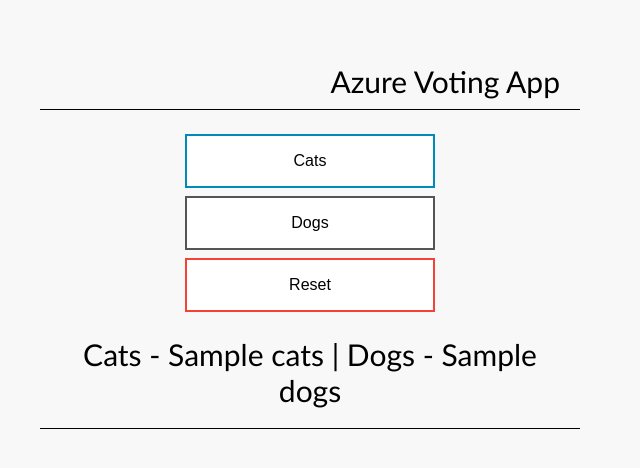
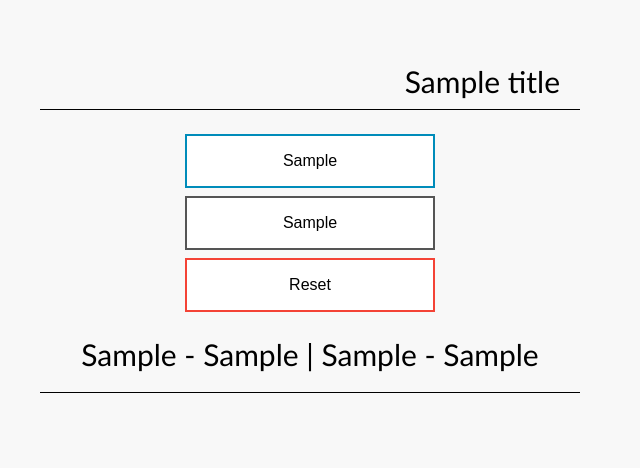
Before and after one commit to neilpeterson/flask-voting-app-mysql, a Flask app: template templates/index.html in a window 1280 px wide. Shown: the top 468 px of the page, without its empty margins (330-970 px from the left). Run offline with Flask 2, Linux system fonts and the light colour scheme; the template is opened without the code that fills it: most values are stand-ins (such as "Sample title", 1, 10 or a date in 2020).

Commit message:
config file and auto incriment id

```diff
--- /dev/null
+++ b/config_file.cfg
@@ -0,0 +1,11 @@
+# MySql Configuration
+MYSQL_DATABASE_USER = 'dbuser'
+MYSQL_DATABASE_PASSWORD = 'Password12'
+MYSQL_DATABASE_DB = 'azurevote'
+MYSQL_DATABASE_HOST = '10.0.0.5'
+
+# UI Configurations
+TITLE = 'Azure Voting App'
+VOTE1VALUE = 'Cats'
+VOTE2VALUE = 'Dogs'
+SHOWHOST = 'false'
--- a/main.py
+++ b/main.py
@@ -1,23 +1,39 @@
 from flask import Flask, request, render_template
 from flaskext.mysql import MySQL
 import random
+import socket
 import sys
 
 app = Flask(__name__)
 
+# Load configurations
+app.config.from_pyfile('config_file.cfg')
+button1 =       app.config['VOTE1VALUE']
+button2 =       app.config['VOTE2VALUE']
+title =         app.config['TITLE']
+
+# MySQL configurations
+app.config['MYSQL_DATABASE_USER']
+app.config['MYSQL_DATABASE_PASSWORD']
+app.config['MYSQL_DATABASE_DB']
+app.config['MYSQL_DATABASE_HOST']
+
+# MySQL Object
 mysql = MySQL()
-app.config['MYSQL_DATABASE_USER'] = 'dbuser'
-app.config['MYSQL_DATABASE_PASSWORD'] = 'Password12'
-app.config['MYSQL_DATABASE_DB'] = 'azurevote'
-app.config['MYSQL_DATABASE_HOST'] = '10.0.0.5'
 mysql.init_app(app)
+
+# Change title to host name to demo NLB
+if app.config['SHOWHOST'] == "true":
+    title = socket.gethostname()
 
 @app.route('/', methods=['GET', 'POST'])
 def index():
 
-    cats = 0
-    dogs = 0
+    # Vote tracking
+    vote1 = 0
+    vote2 = 0
 
+    # MySQL connection
     connection = mysql.connect()
     cursor = connection.cursor()
 
@@ -26,27 +42,29 @@
         group by votevalue''')
         results = cursor.fetchall()
 
+        # Parse results
         for i in results:
-            if i[0] == 'cats':
-                cats = i[1]
-            elif i[0] == 'dogs':
-                dogs = i[1]
+            if i[0] == app.config['VOTE1VALUE']:
+                vote1 = i[1]
+            elif i[0] == app.config['VOTE2VALUE']:
+                vote2 = i[1]
 
         # Return index with values
-        return render_template("index.html", cats=cats, dogs=dogs)
+        return render_template("index.html", value1=vote1, value2=vote2, button1=button1, button2=button2, title=title)
 
     elif request.method == 'POST':
 
         if request.form['vote'] == 'reset':
+
+            # Empty table and return results
             cursor.execute('''Delete FROM azurevote''')
             connection.commit()
+            return render_template("index.html", value1=vote1, value2=vote2, button1=button1, button2=button2, title=title)
+        else:
 
-            # Return inndex with new count
-            return render_template("index.html", cats=cats, dogs=dogs)
-        else:
             # Insert vote result into DB
             vote = request.form['vote']
-            cursor.execute('''INSERT INTO azurevote (voteid, votevalue) VALUES (%s, %s)''', (random.randint(5,3000), vote))
+            cursor.execute('''INSERT INTO azurevote (votevalue) VALUES (%s)''', (vote))
             connection.commit()
 
             # Get current values
@@ -54,14 +72,15 @@
             group by votevalue''')
             results = cursor.fetchall()
 
+            # Parse results
             for i in results:
-                if i[0] == 'cats':
-                    cats = i[1]
-                elif i[0] == 'dogs':
-                    dogs = i[1]
+                if i[0] == app.config['VOTE1VALUE']:
+                    vote1 = i[1]
+                elif i[0] == app.config['VOTE2VALUE']:
+                    vote2 = i[1]
 
-            # Return inndex with new count
-            return render_template("index.html", cats=cats, dogs=dogs)
+            # Return results
+            return render_template("index.html", value1=vote1, value2=vote2, button1=button1, button2=button2, title=title)
 
 @app.route('/results')
 def results():
--- a/templates/index.html
+++ b/templates/index.html
@@ -2,7 +2,7 @@
 <html xmlns="http://www.w3.org/1999/xhtml">
 <head>
     <link rel="stylesheet" type="text/css" href="{{ url_for('static', filename='default.css') }}">
-    <title>Azure Voting App</title>
+    <title>{{title}}</title>
 
     <script language="JavaScript">
         function send(form){
@@ -13,15 +13,15 @@
 <body>
     <div id="container">
         <form id="form" name="form" action="/"" method="post"><center>
-        <div id="logo">Azure Voting App</div>
+        <div id="logo">{{title}}</div>
         <div id="space"></div>
         <div id="form">
-        <button name="vote" value="cats" onclick="send()" class="button button1">Cats</button>
-        <button name="vote" value="dogs" onclick="send()" class="button button2">Dogs</button>
+        <button name="vote" value="{{button1}}" onclick="send()" class="button button1">{{button1}}</button>
+        <button name="vote" value="{{button2}}" onclick="send()" class="button button2">{{button2}}</button>
         <button name="vote" value="reset" onclick="send()" class="button button3">Reset</button>
         <div id="space"></div>
         <div id="space"></div>
-        <div id="results"> Cats - {{ cats }} | Dogs - {{ dogs }} </div>
+        <div id="results"> {{button1}} - {{ value1 }} | {{button2}} - {{ value2 }} </div>
         </form>
         </div>
     </div>
```
